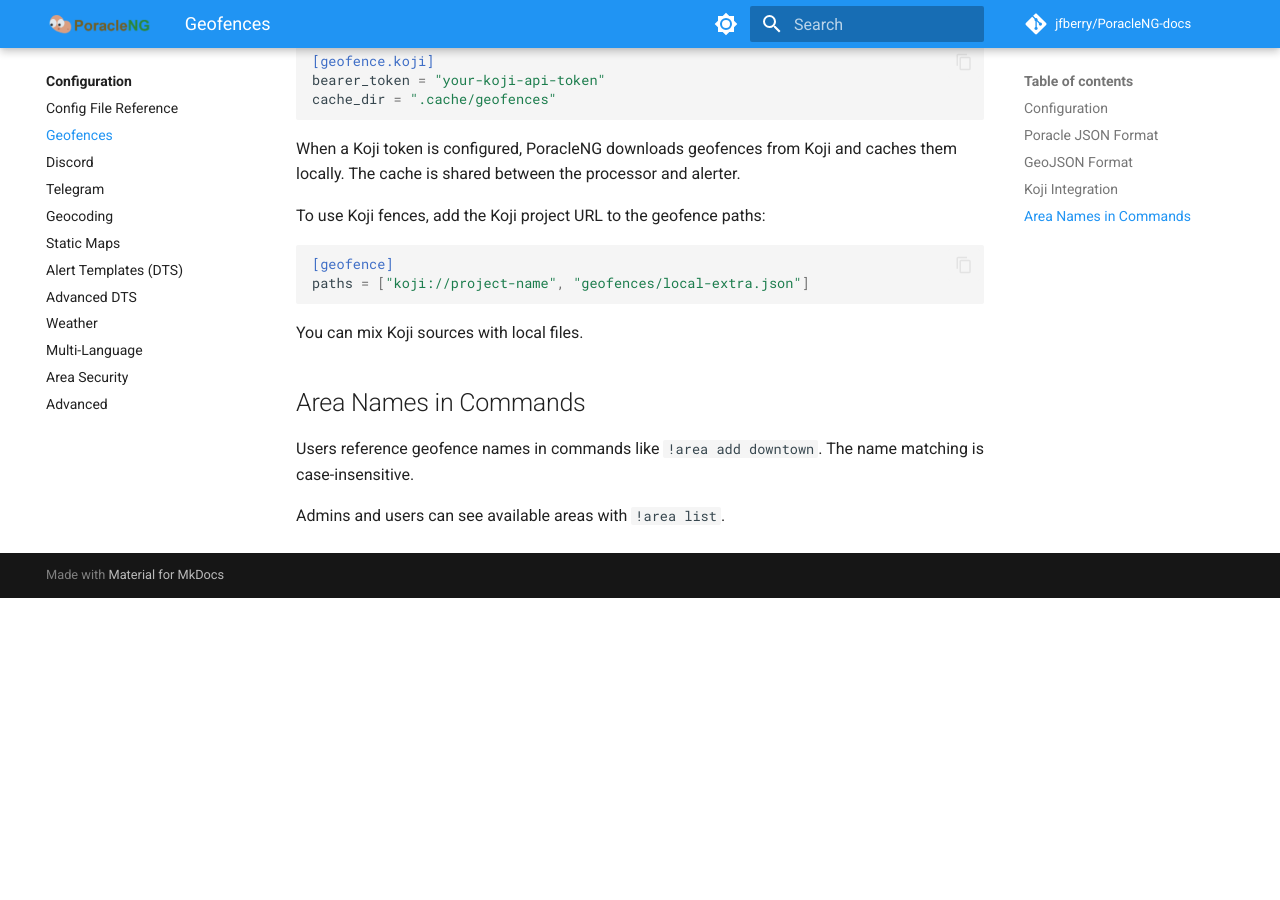
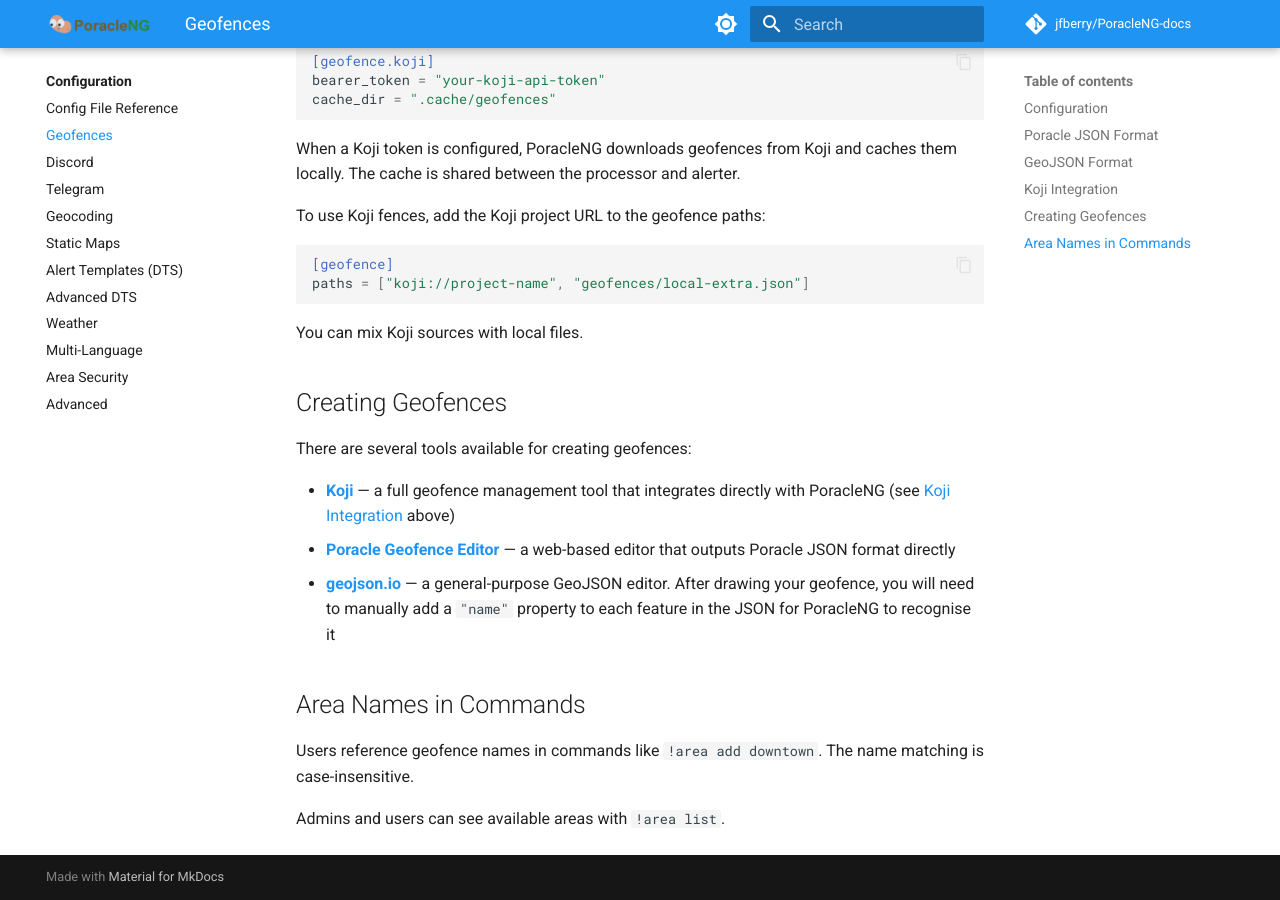
Before and after one commit to jfberry/PoracleNG-docs, an MkDocs documentation site: the page built from docs/configuration/geofence.md, in a window 1280 px wide and 900 px high, scrolled down 2023 px. Built offline with MkDocs 1.6.1 and Material for MkDocs 9.7.7, drawn with Linux system fonts in a browser that asks for light colours; comment, search, counter and statistics services are not loaded; before the commit the page ends 2621 px from its top, so only the background shows below that; some of the changed text lies outside the part shown.

Commit message:
Add geofence editor recommendations and fix Koji URL
Add section listing Koji, Poracle Geofence Editor, and geojson.io as
tools for creating geofences. Fix Koji GitHub URL and remove dead
geo.jasparke.net link.

Co-Authored-By: Claude Opus 4.6 (1M context) <noreply@anthropic.com>

````diff
--- a/docs/configuration/geofence.md
+++ b/docs/configuration/geofence.md
@@ -83,7 +83,7 @@ The fence name is taken from `properties.name` in each feature.
 
 ## Koji Integration
 
-[Koji](https://github.com/TurtIeSern/Koji) is a geofence management tool. PoracleNG can download geofences directly from a Koji instance:
+[Koji](https://github.com/TurtIeSocks/Koji) is a geofence management tool. PoracleNG can download geofences directly from a Koji instance:
 
 ```toml
 [geofence.koji]
@@ -102,6 +102,14 @@ paths = ["koji://project-name", "geofences/local-extra.json"]
 
 You can mix Koji sources with local files.
 
+## Creating Geofences
+
+There are several tools available for creating geofences:
+
+- **[Koji](https://github.com/TurtIeSocks/Koji)** — a full geofence management tool that integrates directly with PoracleNG (see [Koji Integration](#koji-integration) above)
+- **[Poracle Geofence Editor](https://wolscyrajdownicy.waw.pl/geo/)** — a web-based editor that outputs Poracle JSON format directly
+- **[geojson.io](https://geojson.io/)** — a general-purpose GeoJSON editor. After drawing your geofence, you will need to manually add a `"name"` property to each feature in the JSON for PoracleNG to recognise it
+
 ## Area Names in Commands
 
 Users reference geofence names in commands like `!area add downtown`. The name matching is case-insensitive.
````
Also changed, not shown: other parts of docs/configuration/geofence.md (+1 -1 lines).
